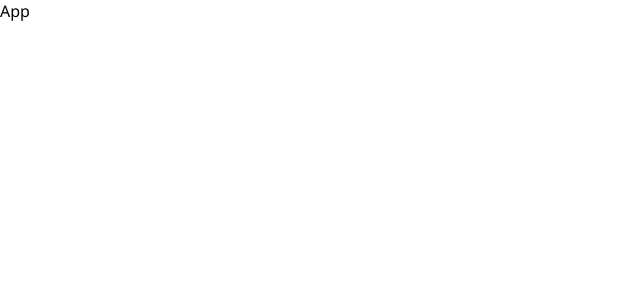
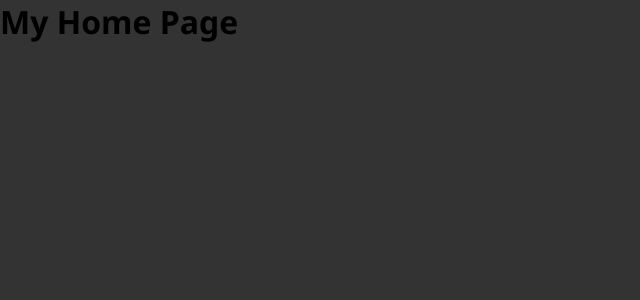
Before and after one commit to Daniel-1017/REACT_ROUTER, a React (Vite) app in the folder 01_starting_project/: page / in a window 1280 px wide. Shown: the top 300 px of the page, without its empty margins (0-640 px from the left). Built offline with nearby package versions, Linux system fonts and the light colour scheme.

Commit message:
defining routes

```diff
--- a/01_starting_project/package.json
+++ b/01_starting_project/package.json
@@ -10,7 +10,8 @@
   },
   "dependencies": {
     "react": "^18.2.0",
-    "react-dom": "^18.2.0"
+    "react-dom": "^18.2.0",
+    "react-router-dom": "^6.8.1"
   },
   "devDependencies": {
     "@types/react": "^18.0.27",
--- a/01_starting_project/src/App.jsx
+++ b/01_starting_project/src/App.jsx
@@ -1,7 +1,11 @@
 import React from "react"
+import { createBrowserRouter, RouterProvider } from "react-router-dom"
+import Home from "./pages/Home"
+
+const router = createBrowserRouter([{ path: "/", element: <Home /> }])
 
 const App = () => {
-  return <div>App</div>
+  return <RouterProvider router={router} />
 }
 
 export default App
--- a/01_starting_project/src/index.css
+++ b/01_starting_project/src/index.css
@@ -7,4 +7,5 @@
 body {
   min-height: 100vh;
   font-family: "Segoe UI", Tahoma, Geneva, Verdana, sans-serif;
+  background-color: #333;
 }
--- /dev/null
+++ b/01_starting_project/src/pages/Home.jsx
@@ -0,0 +1,7 @@
+import React from "react"
+
+const Home = () => {
+  return <h1>My Home Page</h1>
+}
+
+export default Home
```
Also changed, not shown: 1 other file (tests, documents, lock files or other folders).
